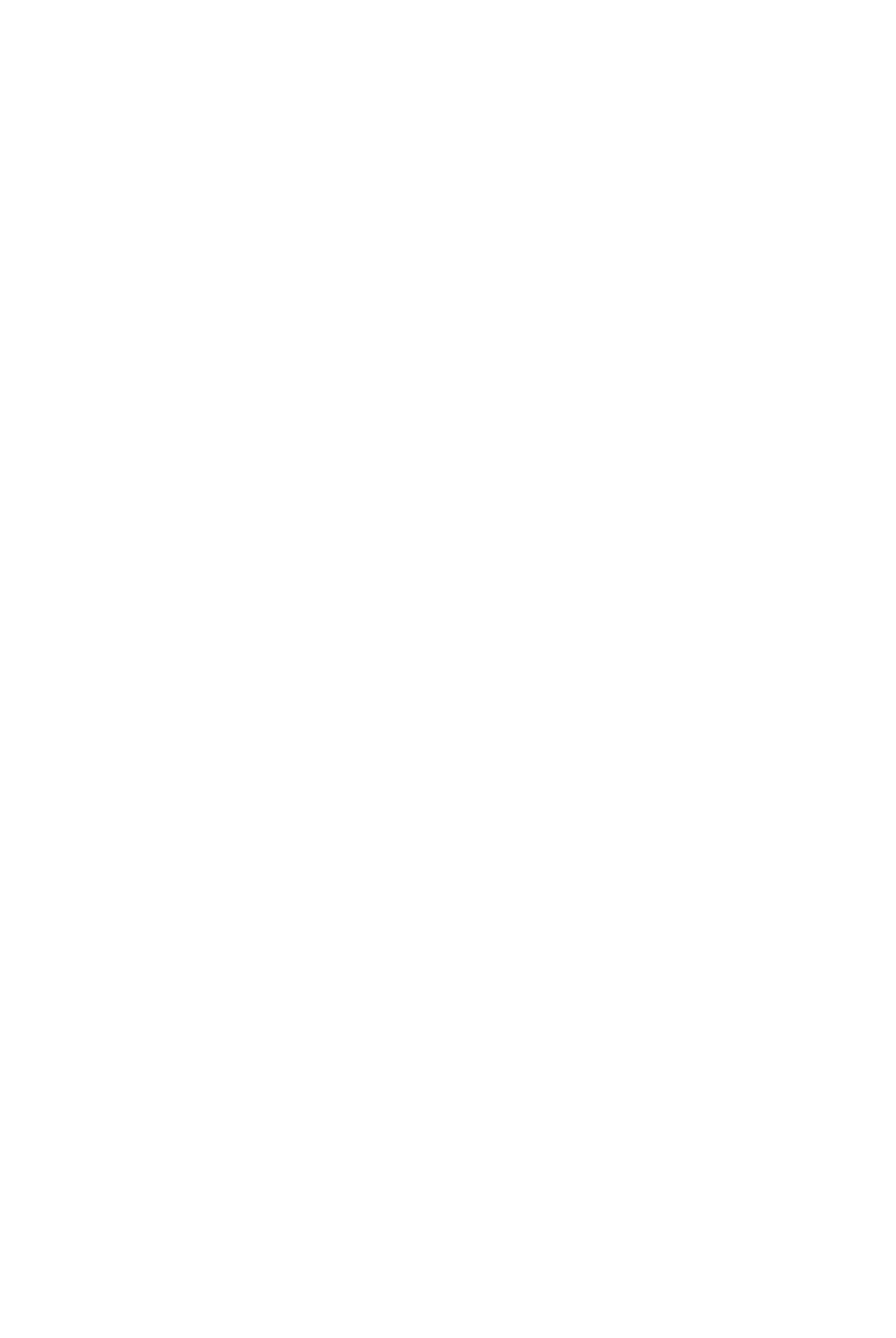
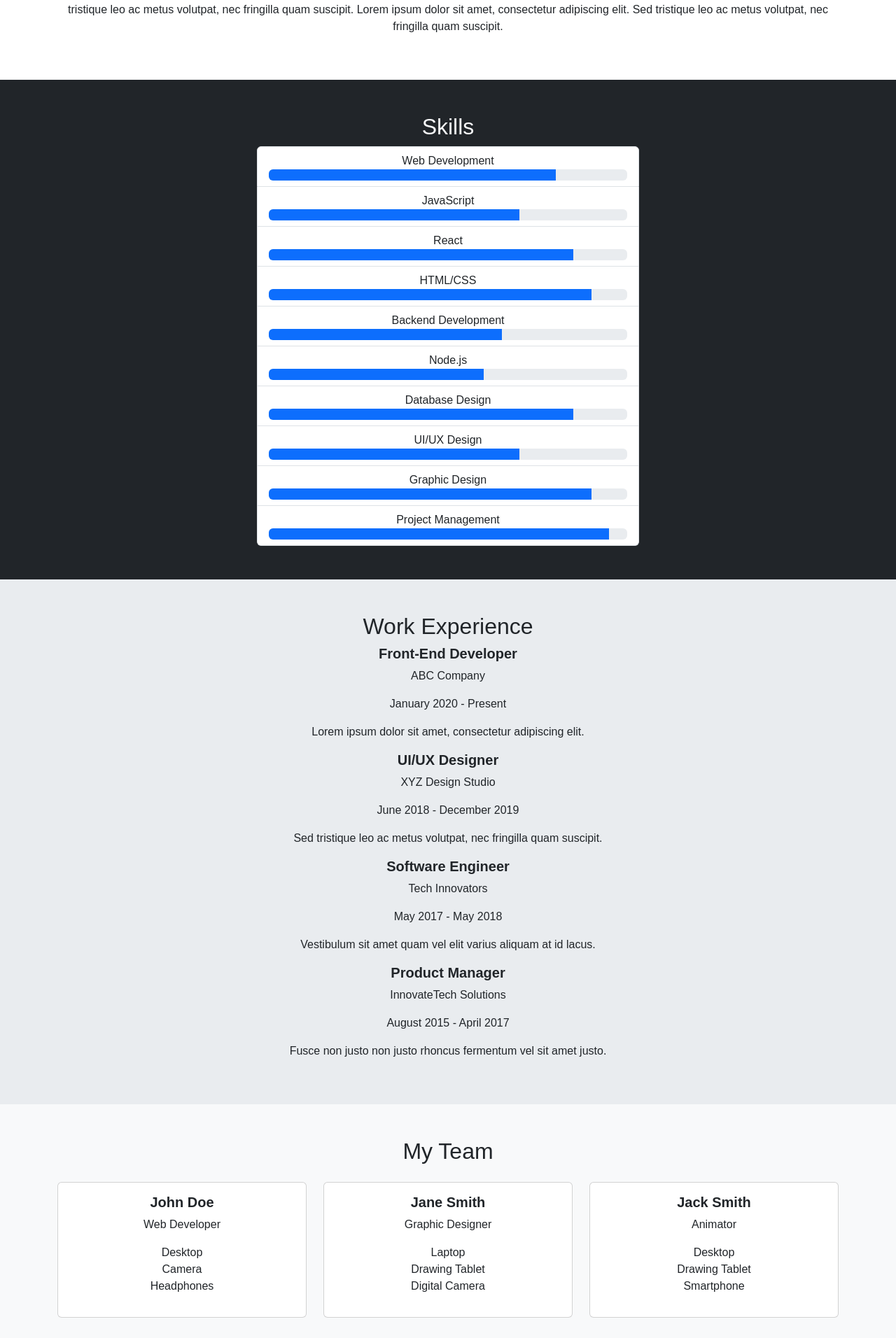
Before and after one commit to autocircled/mern-ostad-assignment-2, a React (Vite) app: page /about in a window 1280 px wide. Shown: the part 308-2220 px from the top of the page at 70% size. Before the commit the page ends 800 px from the top, so only its background shows below. Built offline with nearby package versions, Linux system fonts and the light colour scheme.

Commit message:
about page ok

```diff
--- /dev/null
+++ b/src/components/AboutIntro.jsx
@@ -0,0 +1,17 @@
+function AboutIntro() {
+    return (
+        <section className="about-intro mt-auto py-5">
+            <div className="container">
+                <h2>Who I Am?</h2>
+                <p>
+                    Lorem ipsum dolor sit amet, consectetur adipiscing elit. Sed tristique leo ac metus volutpat, nec fringilla quam suscipit. Lorem ipsum dolor sit amet, consectetur adipiscing elit. Sed tristique leo ac metus volutpat, nec fringilla quam suscipit. Lorem ipsum dolor sit amet, consectetur adipiscing elit. Sed tristique leo ac metus volutpat, nec fringilla quam suscipit. Lorem ipsum dolor sit amet, consectetur adipiscing elit. Sed tristique leo ac metus volutpat, nec fringilla quam suscipit.
+                </p>
+                <p>
+                    Lorem ipsum dolor sit amet, consectetur adipiscing elit. Sed tristique leo ac metus volutpat, nec fringilla quam suscipit. Lorem ipsum dolor sit amet, consectetur adipiscing elit. Sed tristique leo ac metus volutpat, nec fringilla quam suscipit. Lorem ipsum dolor sit amet, consectetur adipiscing elit. Sed tristique leo ac metus volutpat, nec fringilla quam suscipit. Lorem ipsum dolor sit amet, consectetur adipiscing elit. Sed tristique leo ac metus volutpat, nec fringilla quam suscipit.
+                </p>
+            </div>
+        </section>
+    );
+}
+
+export default AboutIntro;
--- /dev/null
+++ b/src/components/Experience.jsx
@@ -0,0 +1,51 @@
+function Experience() {
+    // Sample experience data (you can replace this with your own work experience)
+    const experience = [
+        {
+            jobTitle: 'Front-End Developer',
+            company: 'ABC Company',
+            date: 'January 2020 - Present',
+            description: 'Lorem ipsum dolor sit amet, consectetur adipiscing elit.',
+        },
+        {
+            jobTitle: 'UI/UX Designer',
+            company: 'XYZ Design Studio',
+            date: 'June 2018 - December 2019',
+            description: 'Sed tristique leo ac metus volutpat, nec fringilla quam suscipit.',
+        },
+        {
+            jobTitle: 'Software Engineer',
+            company: 'Tech Innovators',
+            date: 'May 2017 - May 2018',
+            description: 'Vestibulum sit amet quam vel elit varius aliquam at id lacus.',
+        },
+        {
+            jobTitle: 'Product Manager',
+            company: 'InnovateTech Solutions',
+            date: 'August 2015 - April 2017',
+            description: 'Fusce non justo non justo rhoncus fermentum vel sit amet justo.',
+        },
+    ];
+
+    return (
+        <section className="experience bg-body-secondary mt-auto py-5">
+            <div className="container">
+                <h2 className="text-center">Work Experience</h2>
+                <div className="row">
+                    <div className="col-md-8 offset-md-2">
+                        {experience.map((job, index) => (
+                            <div key={index} className="experience-item">
+                                <h5 className="fw-bold">{job.jobTitle}</h5>
+                                <p>{job.company}</p>
+                                <p className="job-date">{job.date}</p>
+                                <p>{job.description}</p>
+                            </div>
+                        ))}
+                    </div>
+                </div>
+            </div>
+        </section>
+    );
+}
+
+export default Experience;
--- /dev/null
+++ b/src/components/Skills.jsx
@@ -0,0 +1,57 @@
+function Skills() {
+    // Sample skills data (you can replace this with your own skillset)
+    const skills = [
+        { name: 'Web Development', progress: '80%' },
+        { name: 'JavaScript', progress: '70%' },
+        { name: 'React', progress: '85%' },
+        { name: 'HTML/CSS', progress: '90%' },
+        { name: 'Backend Development', progress: '65%' },
+        { name: 'Node.js', progress: '60%' },
+        { name: 'Database Design', progress: '85%' },
+        { name: 'UI/UX Design', progress: '70%' },
+        { name: 'Graphic Design', progress: '90%' },
+        { name: 'Project Management', progress: '95%' },
+    ];
+
+    return (
+        SkillsWithProgress({ skills })
+    );
+}
+
+function SkillsWithProgress({ skills }) {
+    return (
+        <section className="skills bg-dark mt-auto py-5">
+            <div className="container">
+                <h2 className="text-center text-light">Skills</h2>
+                <div className="row">
+                    <div className="col-md-6 offset-md-3">
+                        <ul className="list-group">
+                            {skills.map((skill, index) => (
+                                <li key={index} className="list-group-item">
+                                    <div className="skill">
+                                        <span className="skill-name">{skill.name}</span>
+                                        <div className="progress">
+                                            <div
+                                                className="progress-bar"
+                                                role="progressbar"
+                                                style={{ width: skill.progress }}
+                                                aria-valuenow={skill.progress}
+                                                aria-valuemin="0"
+                                                aria-valuemax="100"
+                                            ></div>
+                                        </div>
+                                    </div>
+                                </li>
+                            ))}
+                        </ul>
+                    </div>
+                </div>
+            </div>
+        </section>
+    );
+}
+
+// export default SkillsWithProgress;
+
+
+export default Skills;
--- /dev/null
+++ b/src/components/Team.jsx
@@ -0,0 +1,54 @@
+// Team.js
+import React from 'react';
+
+function Team() {
+    const teamMembers = [
+        {
+            name: 'John Doe',
+            role: 'Web Developer',
+            gadgets: ['Desktop', 'Camera', 'Headphones'],
+            imageUrl: '/john-doe.jpg', // Replace with the image URL of John Doe
+        },
+        {
+            name: 'Jane Smith',
+            role: 'Graphic Designer',
+            gadgets: ['Laptop', 'Drawing Tablet', 'Digital Camera'],
+            imageUrl: '/jane-smith.jpg', // Replace with the image URL of Jane Smith
+        },
+        {
+            name: 'Jack Smith',
+            role: 'Animator',
+            gadgets: ['Desktop', 'Drawing Tablet', 'Smartphone'],
+            imageUrl: '/jane-smith.jpg', // Replace with the image URL of Jane Smith
+        },
+        // Add more team members with their details
+    ];
+
+    return (
+        <section className="team bg-light py-5">
+            <div className="container">
+                <h2 className="text-center mb-4">My Team</h2>
+                <div className="row">
+                    {teamMembers.map((member, index) => (
+                        <div key={index} className="col-md-4 mt-3 mt-md-0">
+                            <div className="card">
+                                {/* <img src={member.imageUrl} alt={member.name} className="card-img-top" /> */}
+                                <div className="card-body">
+                                    <h5 className="card-title fw-bold">{member.name}</h5>
+                                    <p className="card-text">{member.role}</p>
+                                    <ul className="list-unstyled">
+                                        {member.gadgets.map((gadget, i) => (
+                                            <li key={i}>{gadget}</li>
+                                        ))}
+                                    </ul>
+                                </div>
+                            </div>
+                        </div>
+                    ))}
+                </div>
+            </div>
+        </section>
+    );
+}
+
+export default Team;
--- a/src/pages/About.jsx
+++ b/src/pages/About.jsx
@@ -1,10 +1,18 @@
 import Header from '../components/Header';
 import Footer from '../components/Footer';
+import AboutIntro from '../components/AboutIntro';
+import Skills from '../components/Skills';
+import Experience from '../components/Experience';
+import Team from '../components/Team';
 
 export default function About() {
     return (
         <>
             <Header />
+            <AboutIntro />
+            <Skills />
+            <Experience />
+            <Team />
             <Footer />
         </>
     )
```
